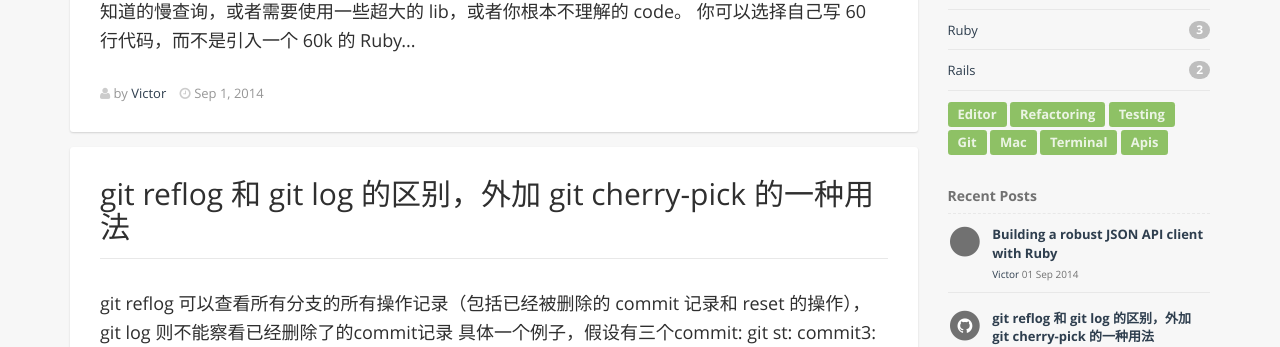
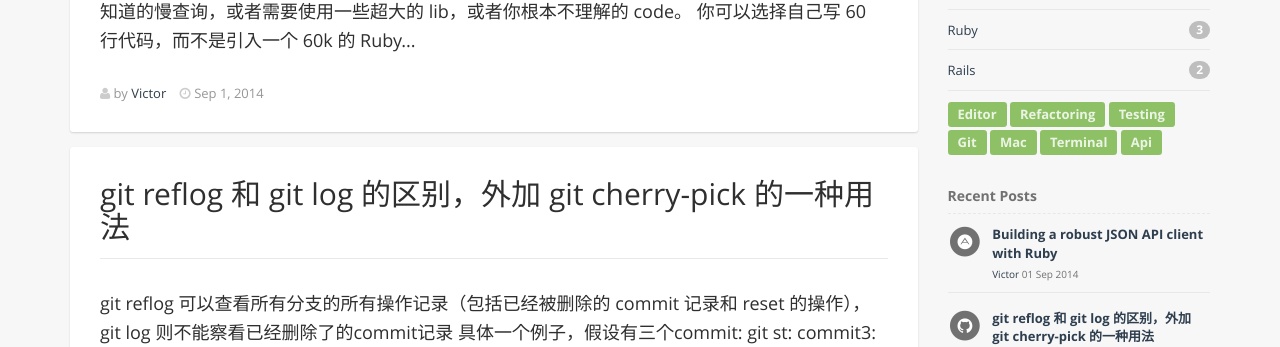
Before and after one commit to GiaoGiaoCat/GiaoGiaoCat.github.io, a Jekyll site: the page built from index.html, in a window 1280 px wide and 900 px high. Shown: the part 269-616 px from the top of the window. Built offline with Jekyll 4.4.1, drawn with Linux system fonts in a browser that asks for light colours; Markdown is read by kramdown in place of the engine named in the settings; the list of posts is cut into pages by our own code.

Commit message:
显示 api tag 图标

```diff
--- a/_includes/display_icon.html
+++ b/_includes/display_icon.html
@@ -13,6 +13,8 @@
       <i class="fa fa-github fa-stack-1x text-white"></i>
     {% elsif post.tags contains 'mac' %}
       <i class="fa fa-apple fa-stack-1x text-white"></i>
+    {% elsif post.tags contains 'api' %}
+      <i class="fa fa-adn fa-stack-1x text-white"></i>
     {% endif %}
   </span>
 </div>
--- a/_posts/ruby/2014-09-01-Building-a-robust-JSON-API-client-with-Ruby.md
+++ b/_posts/ruby/2014-09-01-Building-a-robust-JSON-API-client-with-Ruby.md
@@ -3,7 +3,7 @@
 title:  "Building a robust JSON API client with Ruby"
 date:   2014-09-01 12:10:00
 categories: rails
-tags: apis
+tags: api
 author: "Victor"
 ---
 
```
